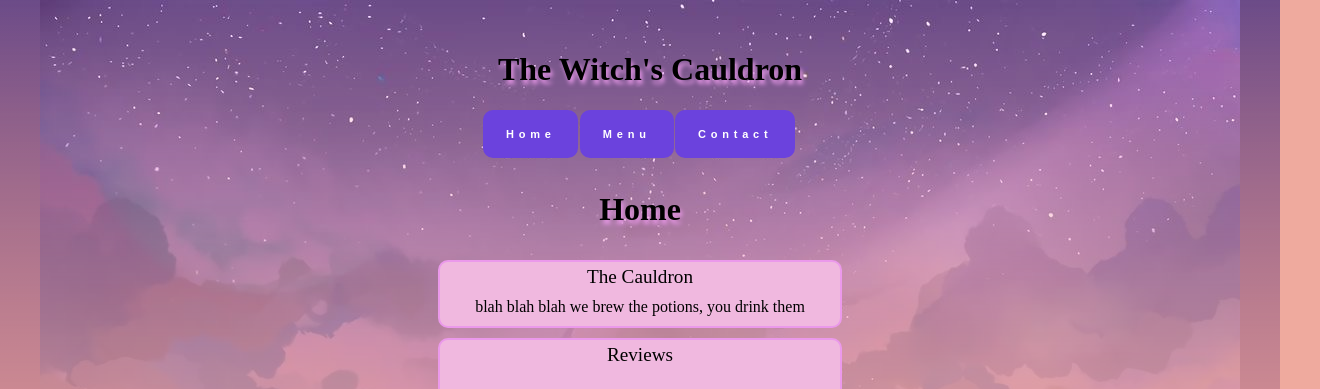
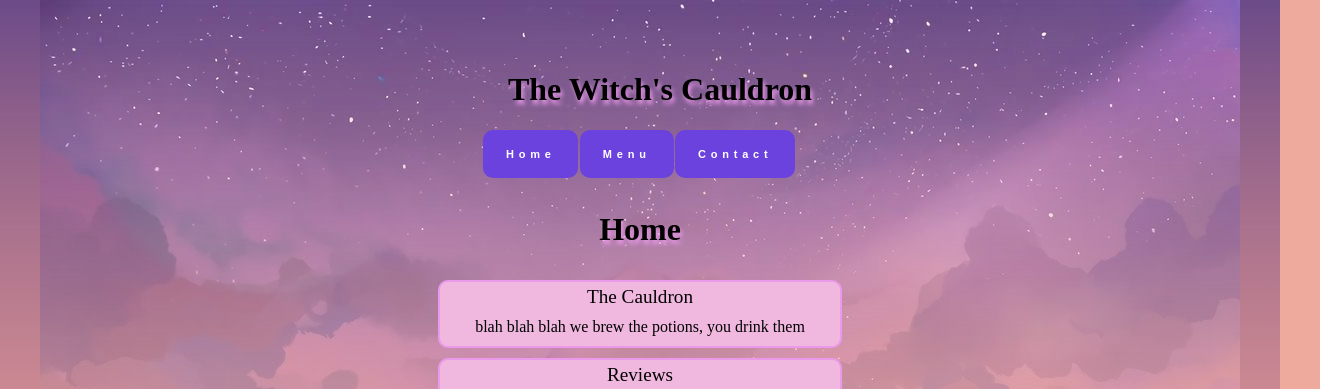
Before and after one commit to demolnau/Restaurant_OdinProject, a website built with webpack: page dist/index.html in a window 1280 px wide. Shown: the top 389 px of the page, 1320 px wide, since content can reach past the window. Built offline with Linux system fonts and the light colour scheme; a web font is replaced by a local one.

Commit message:
added sources in the alt of images that can be seen via the console.log and also changed position type

```diff
--- a/src/modules/contact.js
+++ b/src/modules/contact.js
@@ -84,11 +84,13 @@ createContact=function(newContactItem){
   const contactImage=new Image();
   if(newContactItem.name=='Anise Fartsparkler'){
     contactImage.src = anise_fartsparkler_picture;
+    contactImage.alt = "Concept Art provided for Anise Fartsparkler profile picture by vickisigh.bigcartel.com via Pinterest"
   }
   else{
     contactImage.src = baba_yaga_picture;
+    contactImage.alt = "Baba Yaga profile picture provided by Tora via Twitter at https://twitter.com/torakhrow/status/1390059774214090756?s=20"
   }
-  console.log(contactImage.src)
+  console.log(contactImage.alt)
   left_side.appendChild(contactImage)
 
   right_side.appendChild(contactName);
--- a/src/modules/menu.js
+++ b/src/modules/menu.js
@@ -85,15 +85,17 @@ createMenuItem=function(newMenuItem){
   menuItem_Components.textContent = newMenuItem.description;
   menuItem_Price.textContent = "Price: " + newMenuItem.price;
   menuItem_Price.style.fontFamily="haunted_moon"
-  console.log(newMenuItem.name)
+  //console.log(newMenuItem.name)
   //getting image for the food item
   menuItem_Image.src = newMenuItem.pic;
+  menuItem_Image.alt = 'Potion pictures provided by Pinterest: https://www.pinterest.com/pin/7036943158954274/';
+  console.log(menuItem_Image.alt)
   /*
   const menuItem_Image = document.createElement("img");
   const text = `${newMenuItem.name.toLowerCase().replace(/ /g,"_").replace(/\'/g,"")}_pic`
   menuItem_Image.src = `../src/images/${newMenuItem.name.toLowerCase().replace(/ /g,"_").replace(/\'/g,"")}_potion.png`;
-  menuItem_Image.alt = `${newMenuItem.name}`;
-  console.log("image added from : "+ menuItem_Image.src + " using the name "+ newMenuItem.name)
+
+
   */
 
   left_side.appendChild(menuItem_Image);
--- a/src/styles.css
+++ b/src/styles.css
@@ -27,20 +27,22 @@ html, body{
     -webkit-mask-image:-webkit-gradient(linear,left top, left bottom, from(rgba(0,0,0,1)), to(rgba(0,0,0,0)));
 }
 #header, #nav, #footer{
-    position: fixed;
+    position: absolute;
     padding:10px;
     width:100%;
 }
 #header{
     top:20px;
+
 }
 #nav{
-    top:100px;
+    top: 120px;
+
 }
 #main{
-    position: fixed;
+    position: absolute;
     padding:10px;
-    top:150px;
+    top:170px;
 }
 
 
```
Also changed, not shown: dist/main.js.
